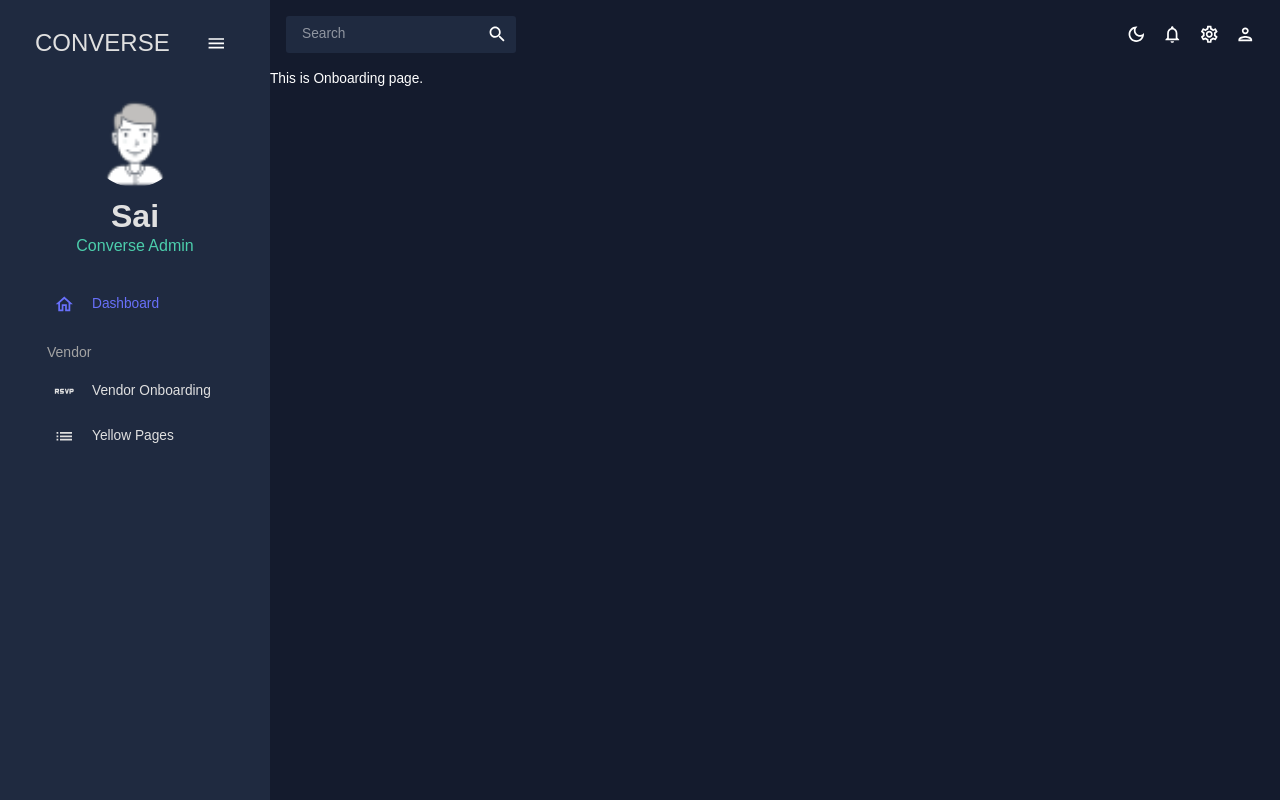
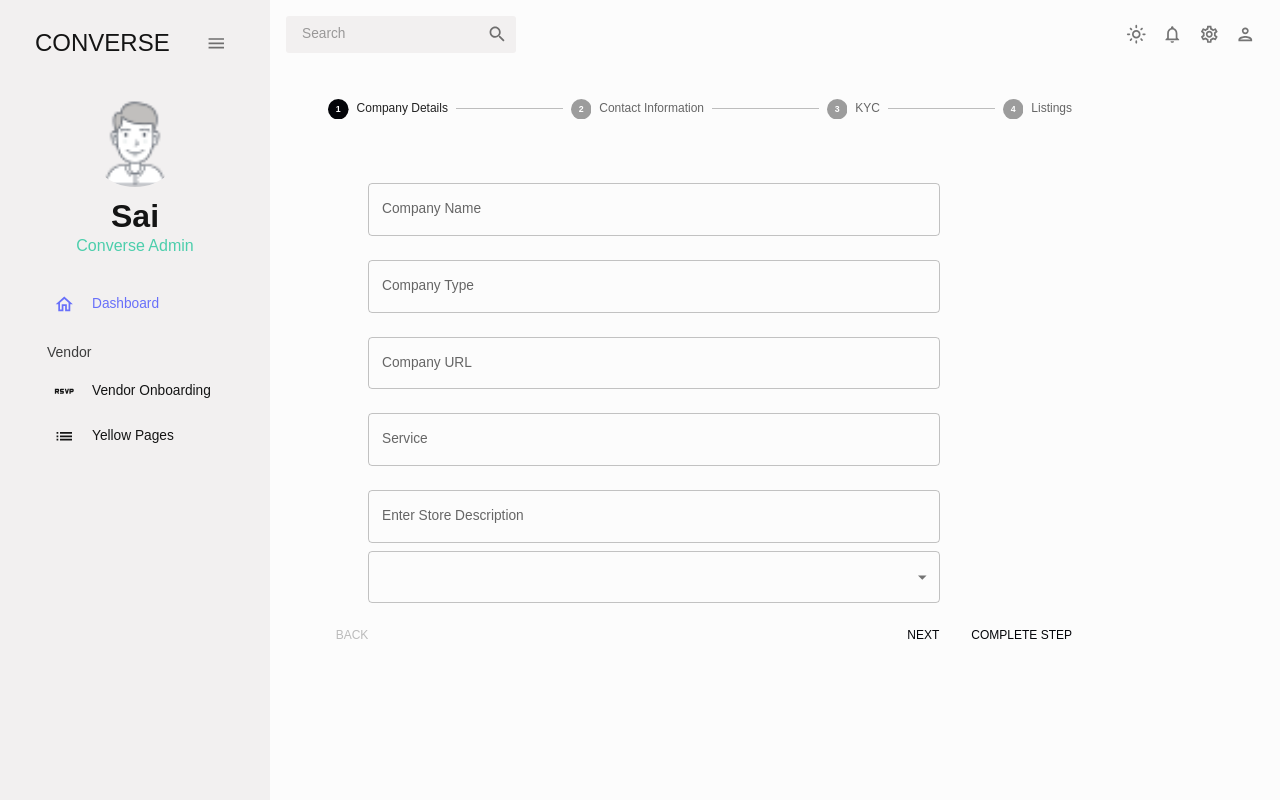
Before and after one commit to PiersoftDev/converse-portal360, a React (Create React App) app: page /vendor-onboarding in a window 1280 px wide. Built offline with nearby package versions, Linux system fonts and the light colour scheme; no server answers; what aws-amplify would draw is missing.

Commit message:
vendor form changes

```diff
--- a/src/Components/vendor/vendor_onboarding.jsx
+++ b/src/Components/vendor/vendor_onboarding.jsx
@@ -4,6 +4,7 @@
 import { Sidebar } from "../../common/components/side_bar/side_bar";
 import { useState } from "react";
 import "react-pro-sidebar/dist/css/styles.css";
+import VerticalLinearStepper from "./vendor_onboarding_form";
 
 export const VendorOnboarding = () => {
   const [theme, colorMode] = useMode();
@@ -17,7 +18,7 @@
           <Sidebar isSidebar={isSidebar} />
           <main className="content">
             <Topbar setIsSidebar={isSidebar} />
-            <Box>This is Onboarding page.</Box>
+            <Box m="30px"><VerticalLinearStepper/></Box>
           </main>
         </div>
       </ThemeProvider>
--- /dev/null
+++ b/src/Components/vendor/vendor_onboarding_form.jsx
@@ -0,0 +1,177 @@
+import * as React from "react";
+import Box from "@mui/material/Box";
+import { InputLabel, Select, MenuItem, FormControl } from "@mui/material/";
+import Stepper from "@mui/material/Stepper";
+import Step from "@mui/material/Step";
+import StepButton from "@mui/material/StepButton";
+import Button from "@mui/material/Button";
+import Typography from "@mui/material/Typography";
+import TextField from "@mui/material/TextField";
+import TextareaAutosize from "@mui/base/TextareaAutosize";
+
+const steps = ["Company Details", "Contact Information", "KYC", "Listings"];
+
+export default function HorizontalNonLinearStepper() {
+  const [activeStep, setActiveStep] = React.useState(0);
+  const [completed, setCompleted] = React.useState({});
+
+  const totalSteps = () => {
+    return steps.length;
+  };
+
+  const completedSteps = () => {
+    return Object.keys(completed).length;
+  };
+
+  const isLastStep = () => {
+    return activeStep === totalSteps() - 1;
+  };
+
+  const allStepsCompleted = () => {
+    return completedSteps() === totalSteps();
+  };
+
+  const handleNext = () => {
+    const newActiveStep =
+      isLastStep() && !allStepsCompleted()
+        ? // It's the last step, but not all steps have been completed,
+          // find the first step that has been completed
+          steps.findIndex((step, i) => !(i in completed))
+        : activeStep + 1;
+    setActiveStep(newActiveStep);
+  };
+
+  const handleBack = () => {
+    setActiveStep((prevActiveStep) => prevActiveStep - 1);
+  };
+
+  const handleStep = (step) => () => {
+    setActiveStep(step);
+  };
+
+  const handleComplete = () => {
+    const newCompleted = completed;
+    newCompleted[activeStep] = true;
+    setCompleted(newCompleted);
+    handleNext();
+  };
+
+  const handleReset = () => {
+    setActiveStep(0);
+    setCompleted({});
+  };
+
+  return (
+    <Box sx={{ ml: "20px", width: "80%" }}>
+      <Stepper nonLinear activeStep={activeStep}>
+        {steps.map((label, index) => (
+          <Step key={label} completed={completed[index]}>
+            <StepButton color="inherit" onClick={handleStep(index)}>
+              {label}
+            </StepButton>
+          </Step>
+        ))}
+      </Stepper>
+      <div>
+        {allStepsCompleted() ? (
+          <React.Fragment>
+            <Typography sx={{ mt: 2, mb: 1 }}>
+              All steps completed - you&apos;re finished
+            </Typography>
+            <Box sx={{ display: "flex", flexDirection: "row", pt: 2 }}>
+              <Box sx={{ flex: "1 1 auto" }} />
+              <Button onClick={handleReset}>Reset</Button>
+            </Box>
+          </React.Fragment>
+        ) : (
+          <React.Fragment>
+            <Box
+              component="form"
+              sx={{
+                mt: 5,
+              }}
+              noValidate
+              autoComplete="off"
+              display="grid"
+              justifyContent="space-between"
+            >
+              <TextField
+                id="outlined-basic"
+                label="Company Name"
+                variant="outlined"
+                sx={{ mt: 3, ml: 6, width: "75ch" }}
+              />
+              <TextField
+                id="outlined-basic"
+                label="Company Type"
+                variant="outlined"
+                sx={{ mt: 3, ml: 6, width: "75ch" }}
+              />
+              <TextField
+                id="outlined-basic"
+                label="Company URL"
+                variant="outlined"
+                sx={{ mt: 3, ml: 6, width: "75ch" }}
+              />
+              <TextField
+                id="outlined-basic"
+                label="Service"
+                variant="outlined"
+                sx={{ mt: 3, ml: 6, width: "75ch" }}
+              />
+              <TextField
+                id="outlined-basic"
+                label="Enter Store Description"
+                variant="outlined"
+                sx={{ mt: 3, ml: 6, width: "75ch" }}
+              />
+
+              <FormControl fullWidth>
+
+                <Select
+                  labelId="demo-simple-select-label"
+                  id="demo-simple-select"
+                  sx={{ mt: 1, ml: 6, width: "75ch" }}
+                  label="Age"
+                >
+                  <MenuItem value={10}>Ten</MenuItem>
+                  <MenuItem value={20}>Twenty</MenuItem>
+                  <MenuItem value={30}>Thirty</MenuItem>
+                </Select>
+              </FormControl>
+            </Box>
+            <Box sx={{ display: "flex", flexDirection: "row", pt: 2 }}>
+              <Button
+                color="inherit"
+                disabled={activeStep === 0}
+                onClick={handleBack}
+                sx={{ mr: 1 }}
+              >
+                Back
+              </Button>
+              <Box sx={{ flex: "1 1 auto" }} />
+              <Button onClick={handleNext} sx={{ mr: 1 }}>
+                Next
+              </Button>
+              {activeStep !== steps.length &&
+                (completed[activeStep] ? (
+                  <Typography
+                    variant="caption"
+                    sx={{ display: "inline-block" }}
+                  >
+                    Step {activeStep + 1} already completed
+                  </Typography>
+                ) : (
+                  <Button onClick={handleComplete}>
+                    {completedSteps() === totalSteps() - 1
+                      ? "Finish"
+                      : "Complete Step"}
+                  </Button>
+                ))}
+            </Box>
+          </React.Fragment>
+        )}
+      </div>
+    </Box>
+  );
+}
--- a/src/theme.tsx
+++ b/src/theme.tsx
@@ -199,7 +199,7 @@
 });
 
 export const useMode = () => {
-  const [mode, setMode] = useState("dark");
+  const [mode, setMode] = useState("light");
 
   const colorMode = useMemo(
     () => ({
```
